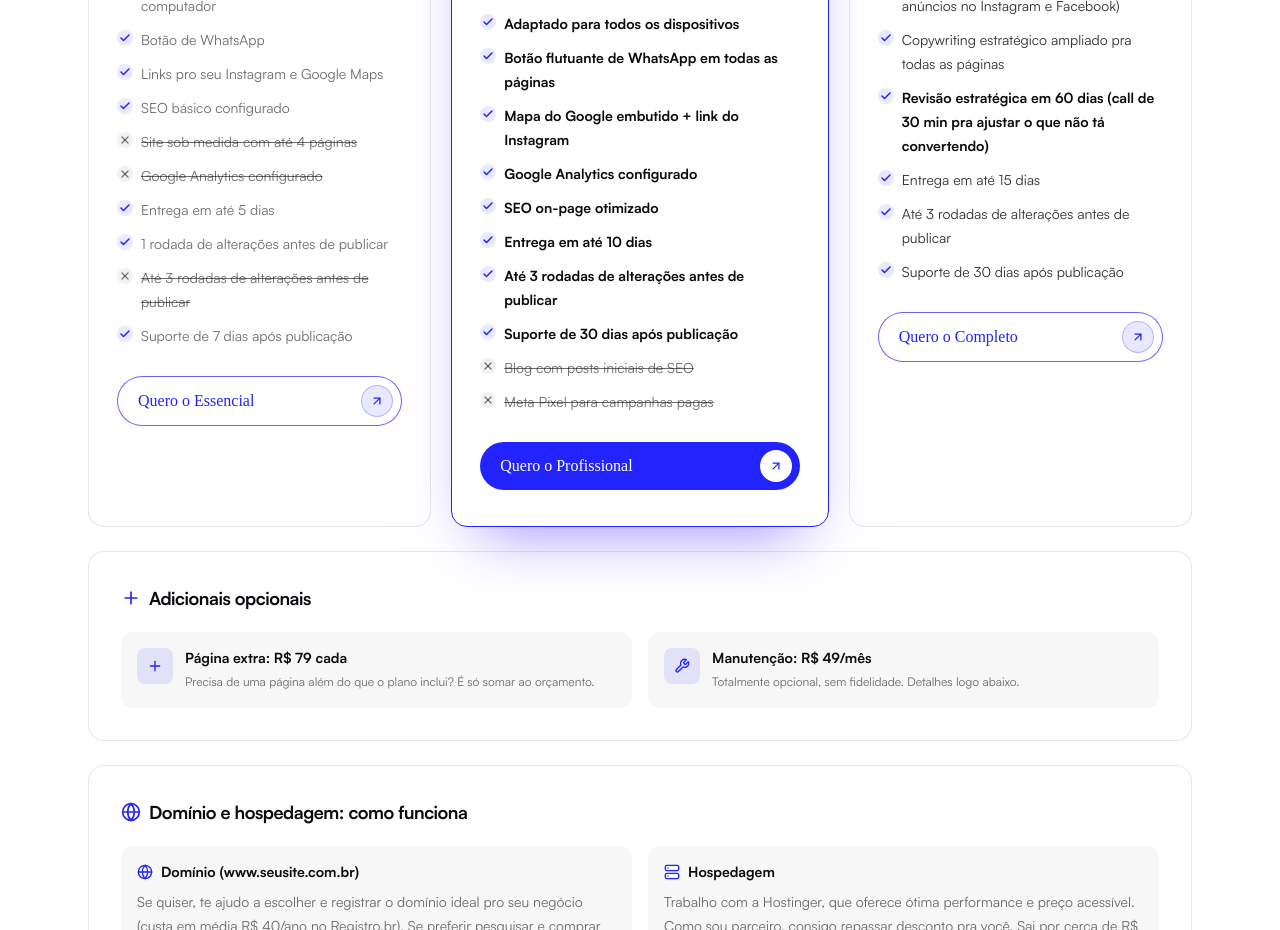
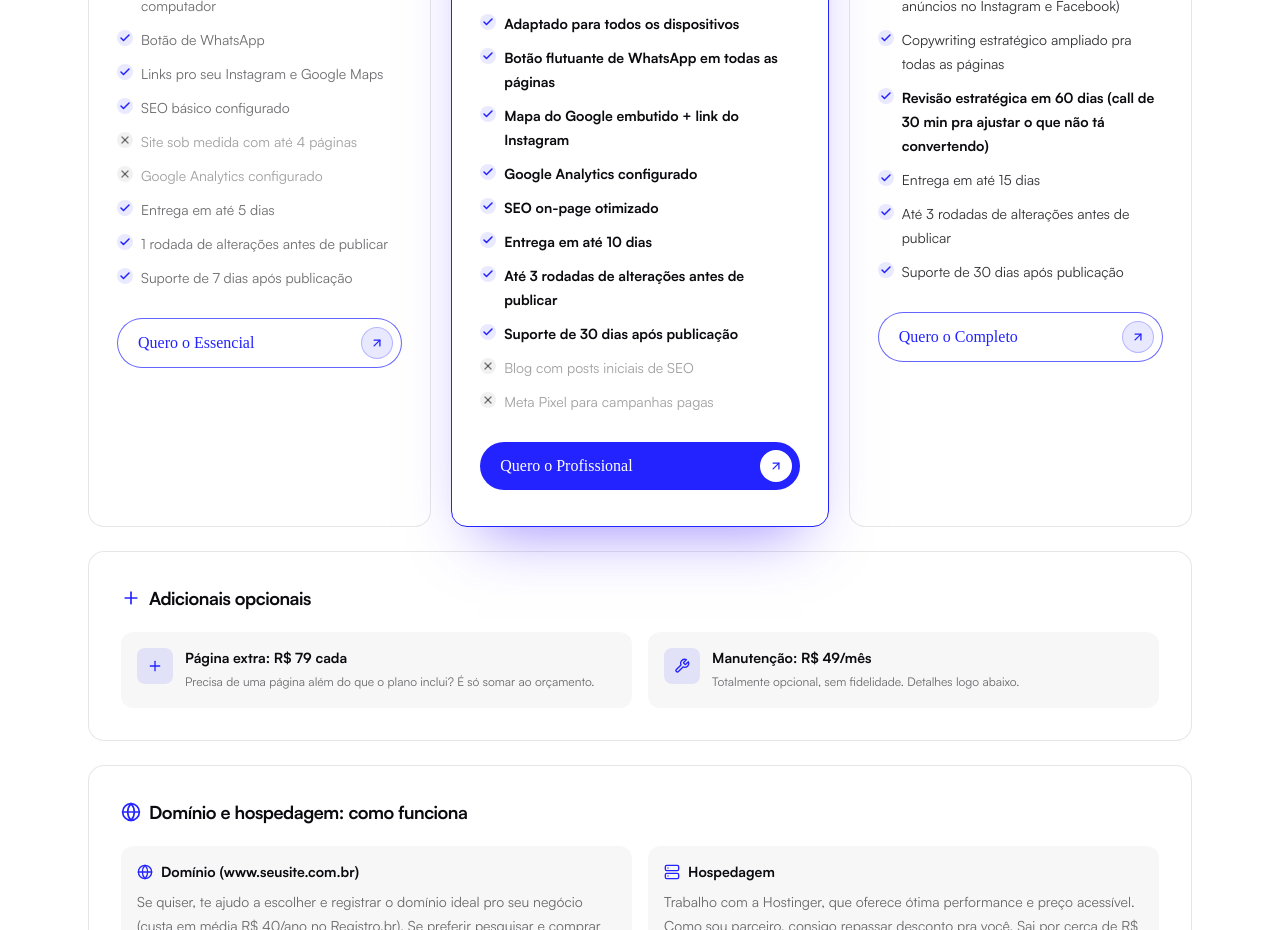
Before and after one commit to octaviocrv/lumeweb, a Next.js app: page / in a window 1280 px wide. Shown: the part 9160-10090 px from the top of the page. Built offline with nearby package versions, Linux system fonts and the light colour scheme.

Commit message:
finalizado ajustes

```diff
--- a/components/sections/ApproachSection.tsx
+++ b/components/sections/ApproachSection.tsx
@@ -229,7 +229,6 @@ const plans: Plan[] = [
       { text: "Google Analytics configurado", included: false },
       { text: "Entrega em até 5 dias" },
       { text: "1 rodada de alterações antes de publicar" },
-      { text: "Até 3 rodadas de alterações antes de publicar", included: false },
       { text: "Suporte de 7 dias após publicação" },
     ],
     cta: "Quero o Essencial",
@@ -1180,8 +1179,14 @@ function PlanCard({ plan, index }: { plan: Plan; index: number }) {
                       : isCompleteIncluded
                         ? "text-[#0a0a0f]/85 dark:text-white/85"
                         : ""
-                  } ${!included ? "line-through" : ""}`}
-                  style={useStrongText || isCompleteIncluded ? display : { ...display, ...muted }}
+                  }`}
+                  style={
+                    !included
+                      ? { ...display, ...muted, opacity: 0.65 }
+                      : useStrongText || isCompleteIncluded
+                        ? display
+                        : { ...display, ...muted }
+                  }
                 >
                   {feature.text}
                 </span>
```
